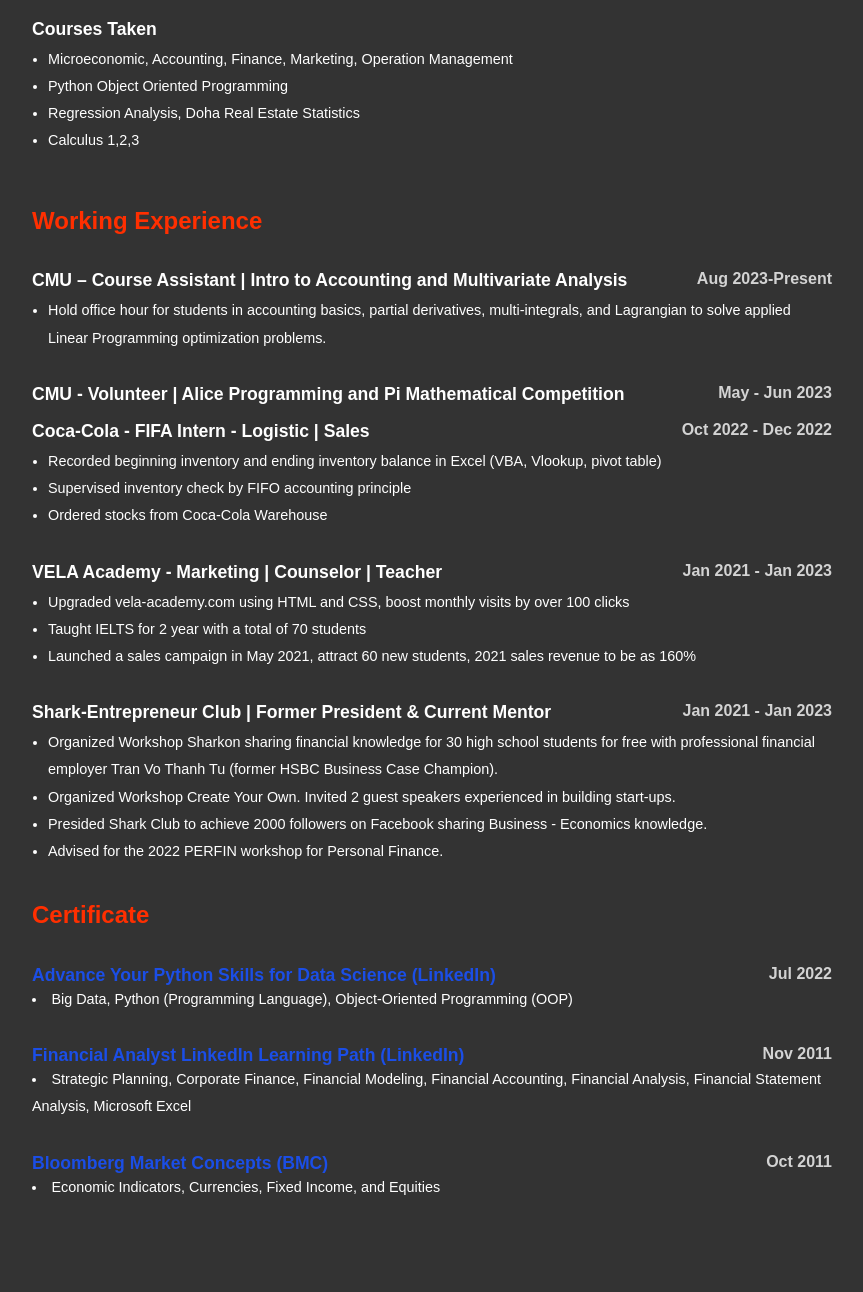
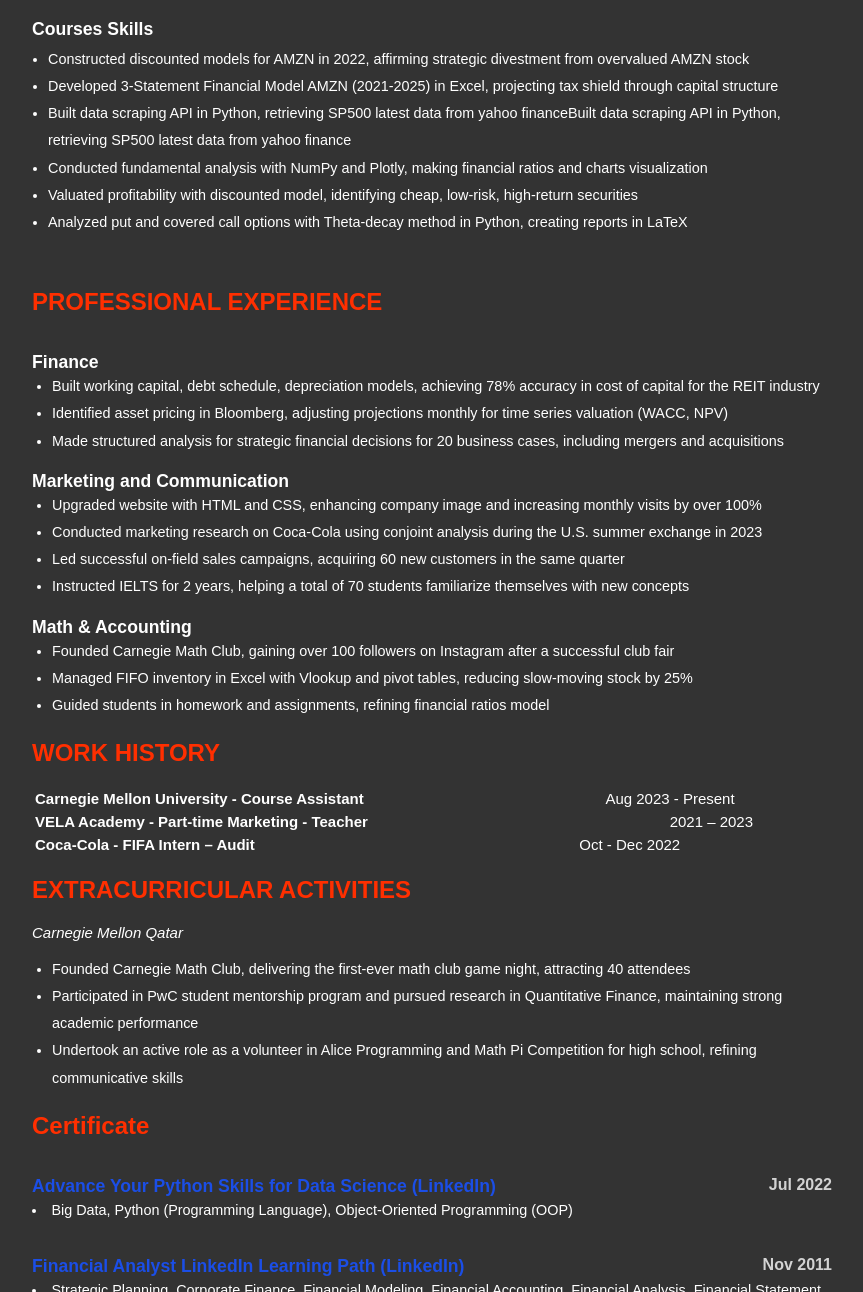
Before and after one commit to phdiep2003/phat-portfolio, a plain HTML site: page index.html in a window 1280 px wide. Shown: the part 950-2242 px from the top of the page, without its empty margins (208-1071 px from the left). Before the commit the page ends 2191 px from the top, so only its background shows below. Drawn offline with Linux system fonts and the light colour scheme.

Commit message:
Update index.html

```diff
--- a/index.html
+++ b/index.html
@@ -56,73 +56,112 @@
             		</div>
 
 		</section>
+<!-- 		<section id="education">
+    			<div class="education">
+        			<h2>Education</h2>
+        			<h3>Carnegie Mellon University (2021-present)</h3>
+        			<ul class="section-list">
+            				<li>Class of 2025 - Finance - Quant</li>
+            				<li>GPA: 3.86</li>
+            				<li>Dean's List Spring 2023, Fall 2022, Spring 2022</li>
+        			</ul>
+        			<h3>Courses Taken</h3>
+        			<ul class="section-list">
+            				<li><a>Microeconomic, Accounting, Finance, Marketing, Operation Management</a></li>
+            				<li><a>Python Object Oriented Programming</a></li>
+            				<li><a>Regression Analysis, Doha Real Estate Statistics</a></li>
+           				<li><a>Calculus 1,2,3</a></li>
+         				</ul>
+    			</div>
+		</section> -->
+
 
 		<section id="education">
 			<div class = 'education'>
 				<h2>Education</h2>
-				<h3> Carnegie Mellon University (2021-present) </h3>
+				<h3> Carnegie Mellon University (2021 - Expected Graduation 2025) </h3>
 				<ul class="section-list">
-					<li>Class of 2025 - Finance - Quant</li>
-					<li>GPA: 3.86</li>
-					<li>Dean's List Spring 2022, Fall 2022, Spring 2023 </li>
+					<li> B.S. Business Administration - GPA: 3.86/4 - Finance - Quant</li>
+					<li> Concentration: Finance - Minor: Computer Science</li>
+					<li> Dean's List Spring 2022, Fall 2022, Spring 2023 </li>
 				</ul>
-				<h3> Courses Taken </h3>
+				<h3> Courses Skills </h3>
 				<ul class="section-list">
-					<li><a>Microeconomic, Accounting, Finance, Marketing, Operation Management</a></li>
-					<li><a>Python Object Oriented Programming </a></li>
-					<li><a>Regression Analysis, Doha Real Estate Statistics</a></li>
-					<li><a>Calculus 1,2,3 </a></li>
+					<li><a>Constructed discounted models for AMZN in 2022, affirming strategic divestment from overvalued AMZN stock</a></li>
+                			<li><a>Developed 3-Statement Financial Model AMZN (2021-2025) in Excel, projecting tax shield through capital structure</a></li>
+					<li><a>Built data scraping API in Python, retrieving SP500 latest data from yahoo financeBuilt data scraping API in Python, retrieving SP500 latest data from yahoo finance </a></li>
+					<li><a>Conducted fundamental analysis with NumPy and Plotly, making financial ratios and charts visualization</a></li>
+					<li><a>Valuated profitability with discounted model, identifying cheap, low-risk, high-return securities </a></li>
+					<li><a>Analyzed put and covered call options with Theta-decay method in Python, creating reports in LaTeX </a></li>
 				</ul>
 			</div>
 
 		</section>
 
 		<section id="work">
-			<h2>Working Experience</h2>
-            		<div class = 'working'>
-		    		<h3 class = "title work">CMU – Course Assistant | Intro to Accounting and Multivariate Analysis</h3>
-		<h3 class = "date work">Aug 2023-Present</h3>
-		    	</div>
-		    <ul class="section-list">
-				<li>Hold office hour for students in accounting basics, partial derivatives, multi-integrals, and Lagrangian to solve applied Linear Programming optimization problems. </li>
-			</ul>
+    			<h2>PROFESSIONAL EXPERIENCE</h2>
 
-            		<div class = 'working'>
-		    		<h3 class = "title work">CMU - Volunteer | Alice Programming and Pi Mathematical Competition</h3>
-		    <h3 class = "date work">May - Jun 2023</h3>
-            		</div>
-			<div class = 'working'>
-				<h3 class = "title work">Coca-Cola - FIFA Intern - Logistic | Sales</h3>
-            	<h3 class = "date work">Oct 2022 - Dec 2022</h3>
+    			<h3>Finance</h3>
+    			<ul>
+        			<li>Built working capital, debt schedule, depreciation models, achieving 78% accuracy in cost of capital for the REIT industry</li>
+        			<li>Identified asset pricing in Bloomberg, adjusting projections monthly for time series valuation (WACC, NPV)</li>
+        			<li>Made structured analysis for strategic financial decisions for 20 business cases, including mergers and acquisitions</li>
+    			</ul>
 
-			</div>
-			<ul class="section-list">
-				<li>Recorded beginning inventory and ending inventory balance in Excel (VBA, Vlookup, pivot table)</li>
-				<li>Supervised inventory check by FIFO accounting principle</li>
-				<li>Ordered stocks from Coca-Cola Warehouse</li>
-			</ul>
+    			<h3>Marketing and Communication</h3>
+    			<ul>
+        			<li>Upgraded website with HTML and CSS, enhancing company image and increasing monthly visits by over 100%</li>
+        			<li>Conducted marketing research on Coca-Cola using conjoint analysis during the U.S. summer exchange in 2023</li>
+        			<li>Led successful on-field sales campaigns, acquiring 60 new customers in the same quarter</li>
+        			<li>Instructed IELTS for 2 years, helping a total of 70 students familiarize themselves with new concepts</li>
+    			</ul>
 
-			<div class = 'working'>
-				<h3 class = "title work">VELA Academy - Marketing | Counselor | Teacher</h3>
-            	<h3 class = "date work">Jan 2021 - Jan 2023</h3>
+    			<h3>Math & Accounting</h3>
+    			<ul>
+        			<li>Founded Carnegie Math Club, gaining over 100 followers on Instagram after a successful club fair</li>
+       				<li>Managed FIFO inventory in Excel with Vlookup and pivot tables, reducing slow-moving stock by 25%</li>
+        			<li>Guided students in homework and assignments, refining financial ratios model</li>
+    			</ul>
 
-			</div>
-			<ul class="section-list">
-				<li>Upgraded vela-academy.com using HTML and CSS, boost monthly visits by over 100 clicks</li>
-				<li>Taught IELTS for 2 year with a total of 70 students</li>
-				<li>Launched a sales campaign in May 2021, attract 60 new students, 2021 sales revenue to be as 160%</li>
-			</ul>
-			<div class = 'working'>
-				<h3 class = "title work">Shark-Entrepreneur Club | Former President & Current Mentor</h3>
-            	<h3 class = "date work">Jan 2021 - Jan 2023</h3>
-			</div>
-			<ul class="section-list">
-				<li>Organized Workshop Sharkon sharing financial knowledge for 30 high school students for free with professional financial employer Tran Vo Thanh Tu (former HSBC Business Case Champion).</li>
-				<li>Organized Workshop Create Your Own. Invited 2 guest speakers experienced in building start-ups.</li>
-				<li>Presided Shark Club to achieve 2000 followers on Facebook sharing Business - Economics knowledge.</li>
-				<li>Advised for the 2022 PERFIN workshop for Personal Finance.</li>
-			</ul>
+    			<h2>WORK HISTORY</h2>
+
+    			<div class="work-entry">
+        			<table style="width: 100%;">
+            				<tr>
+                				<td><strong>Carnegie Mellon University - Course Assistant</strong></td>
+                				<td>Aug 2023 - Present</td>
+            				</tr>
+        			</table>
+    			</div>
+
+    			<div class="work-entry">
+        			<table style="width: 100%;">
+            				<tr>
+                				<td><strong>VELA Academy - Part-time Marketing - Teacher</strong></td>
+                				<td>2021 – 2023</td>
+            				</tr>
+        			</table>
+    			</div>
+
+    			<div class="work-entry">
+        			<table style="width: 100%;">
+            				<tr>
+                				<td><strong>Coca-Cola - FIFA Intern – Audit</strong></td>
+                				<td>Oct - Dec 2022</td>
+            				</tr>
+        			</table>
+    			</div>
 		</section>
+		<section>
+    			<h2>EXTRACURRICULAR ACTIVITIES</h2>
+    			<p><em>Carnegie Mellon Qatar</em></p>
+   			<ul>
+        			<li>Founded Carnegie Math Club, delivering the first-ever math club game night, attracting 40 attendees</li>
+        			<li>Participated in PwC student mentorship program and pursued research in Quantitative Finance, maintaining strong academic performance</li>
+        			<li>Undertook an active role as a volunteer in Alice Programming and Math Pi Competition for high school, refining communicative skills</li>
+    			</ul>
+		</section>
+
 
 		<section id="certificate">
 			<h2>Certificate</h2>
```
